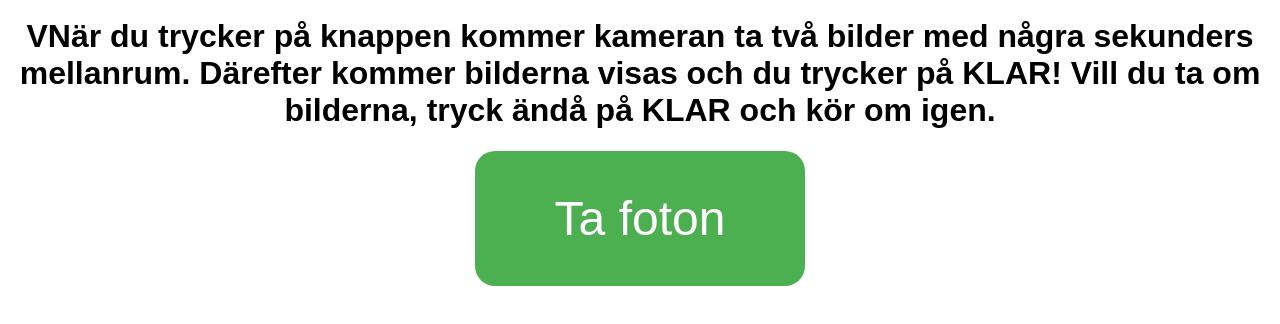
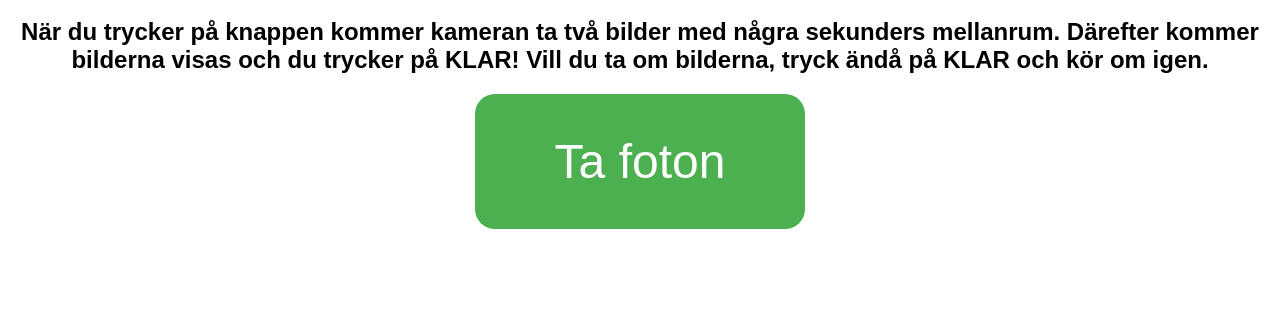
Before and after one commit to matek73487/fotobas, a plain HTML site: page index.html in a window 1280 px wide. Shown: the part 140-464 px from the top of the page. Drawn offline with Linux system fonts and the light colour scheme.

Commit message:
Add files via upload

```diff
--- a/index.html
+++ b/index.html
@@ -22,7 +22,7 @@
 </head>
 <body>
   <h1>Välkommen till Fotobåset!</h1>
-<h1>VNär du trycker på knappen kommer kameran ta två bilder med några sekunders mellanrum. Därefter kommer bilderna visas och du trycker på KLAR! Vill du ta om bilderna, tryck ändå på KLAR och kör om igen.</h1>
+<h2>När du trycker på knappen kommer kameran ta två bilder med några sekunders mellanrum. Därefter kommer bilderna visas och du trycker på KLAR! Vill du ta om bilderna, tryck ändå på KLAR och kör om igen.</h2>
   <button onclick="window.location.href='shortcuts://run-shortcut?name=FOTOBÅS';">Ta foton</button>
 </body>
 </html>
```
